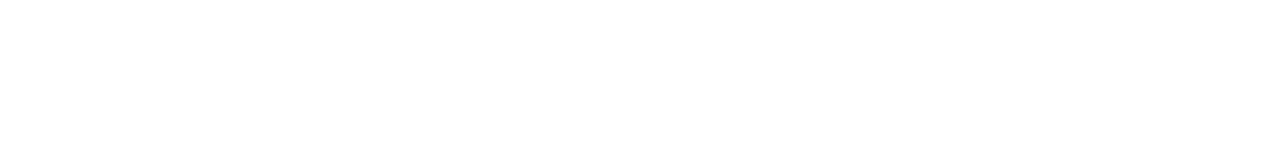
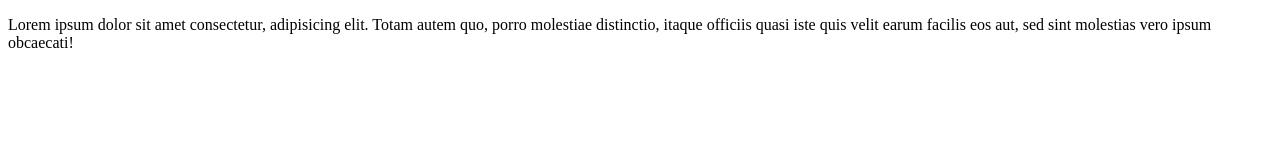
Before and after one commit to mayarasilva-copito/Unidad-02, a plain HTML site: page S36/index.html in a window 1280 px wide. Drawn offline with Linux system fonts and the light colour scheme.

Commit message:
carpeta 26

```diff
--- a/S36/assets/css/style.css
+++ b/S36/assets/css/style.css
@@ -0,0 +1,5 @@
+* {
+  margin: 0;
+  padding: 0;
+  box-sizing: border-box;
+}
--- a/S36/index.html
+++ b/S36/index.html
@@ -5,5 +5,11 @@
     <meta name="viewport" content="width=device-width, initial-scale=1.0" />
     <title>Sesión 36</title>
   </head>
-  <body></body>
+  <body>
+    <p>
+      Lorem ipsum dolor sit amet consectetur, adipisicing elit. Totam autem quo,
+      porro molestiae distinctio, itaque officiis quasi iste quis velit earum
+      facilis eos aut, sed sint molestias vero ipsum obcaecati!
+    </p>
+  </body>
 </html>
```
